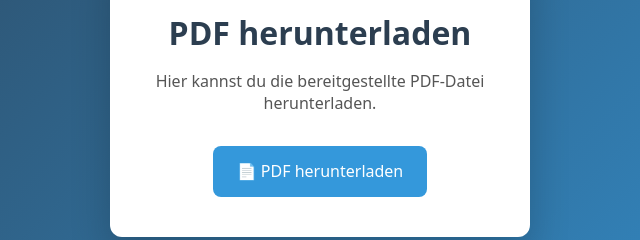
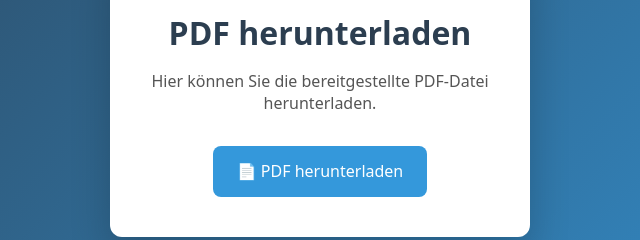
Before and after one commit to nicolas-baumgaertner/dropdownload, a website: page public/index.html in a window 1280 px wide. Shown: the part 307-547 px from the top of the page, 320-960 px from the left. Drawn offline with Linux system fonts and the light colour scheme.

Commit message:
Updated visual text in index.html

```diff
--- a/public/index.html
+++ b/public/index.html
@@ -8,7 +8,7 @@
 <body>
   <div class="card">
     <h1>PDF herunterladen</h1>
-    <p>Hier kannst du die bereitgestellte PDF-Datei herunterladen.</p>
+    <p>Hier können Sie die bereitgestellte PDF-Datei herunterladen.</p>
 
     <a class="download-btn" href="/download">
     📄 PDF herunterladen
```
